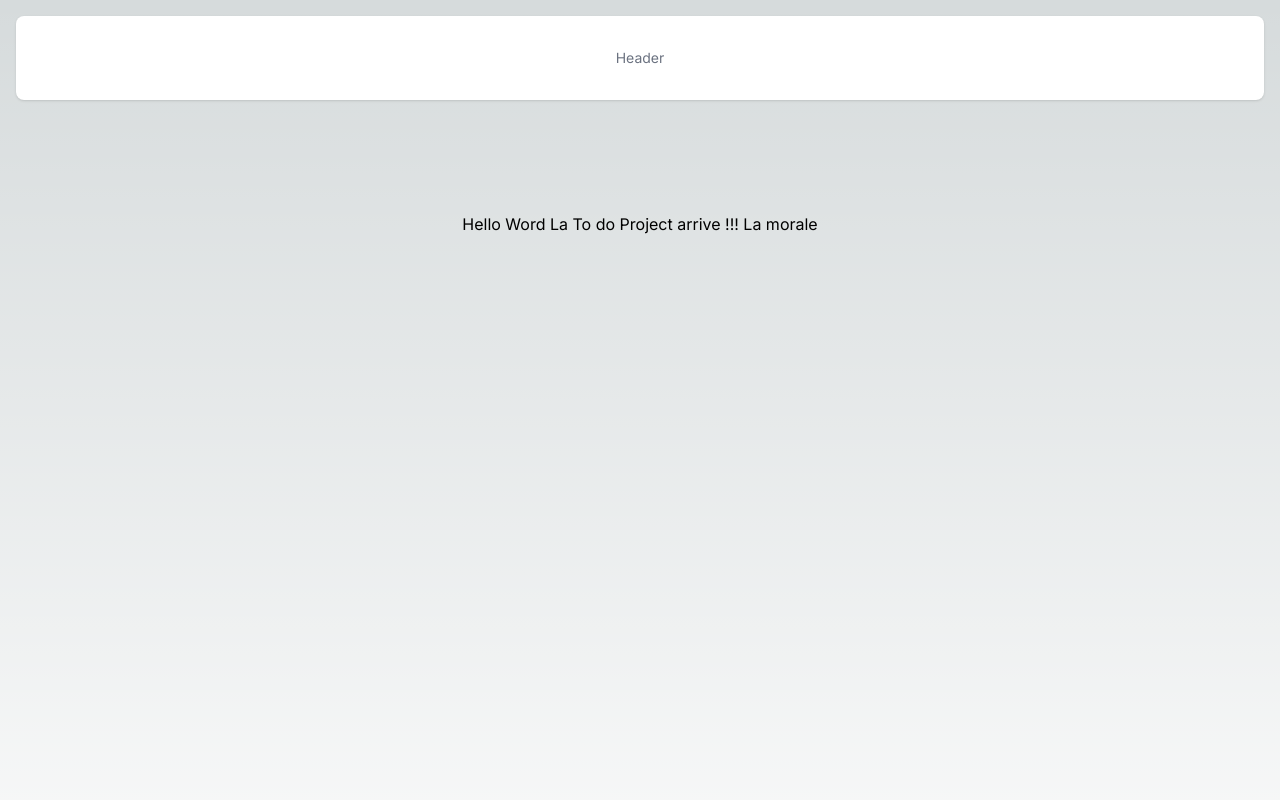
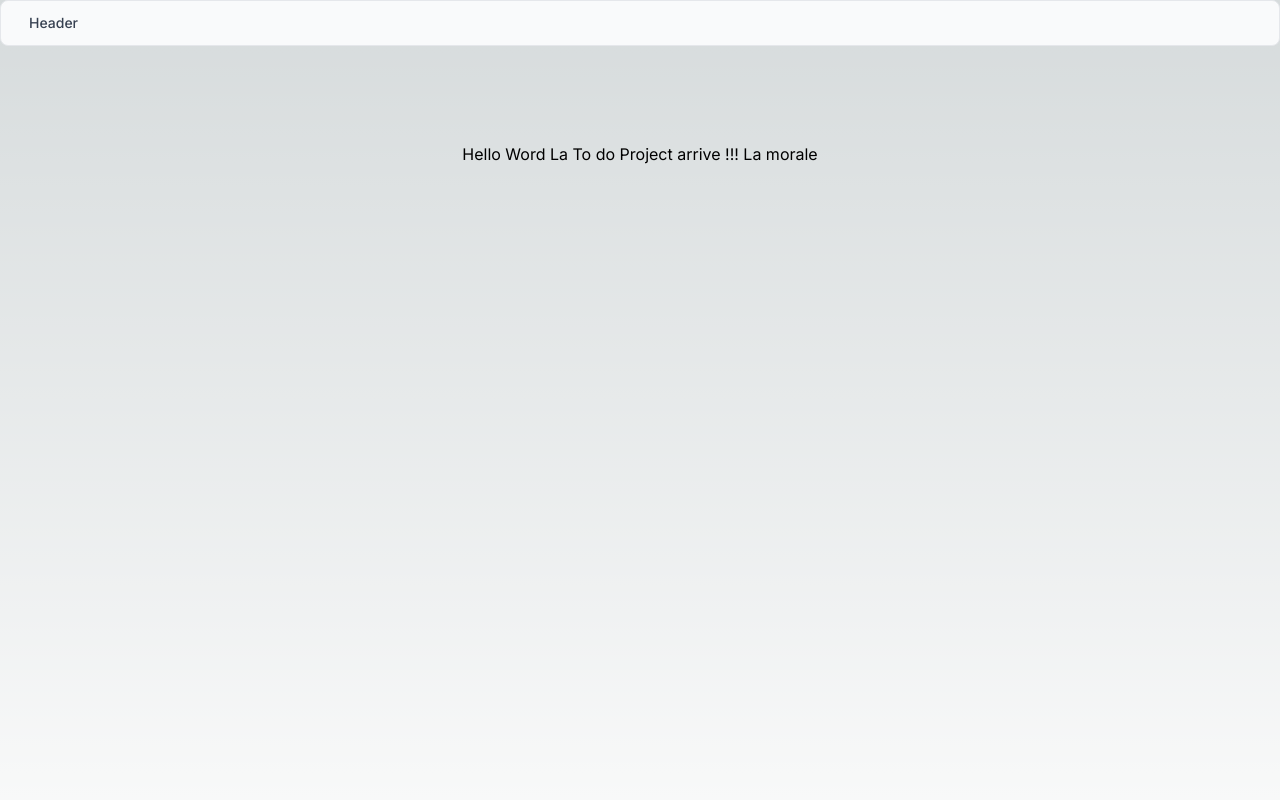
Before and after one commit to Zina07/To-Do-Project, a Next.js app: page / in a window 1280 px wide. Shown: the top 800 px of the page. Built offline with nearby package versions, Linux system fonts and the light colour scheme.

Commit message:
header en wip

```diff
--- a/src/components/Header.tsx
+++ b/src/components/Header.tsx
@@ -1,46 +1,146 @@
 export default function Header() {
   return (
-    <header className="bg-white rounded-lg shadow dark:bg-gray-900 m-4">
-      <div className="w-full max-w-screen-xl mx-auto p-4 md:py-8">
-        <div className="sm:flex sm:items-center sm:justify-between">
-          {/* <a
-              href="https://flowbite.com/"
-              className="flex items-center mb-4 sm:mb-0 space-x-3 rtl:space-x-reverse"
+    <header>
+      <nav
+        className="justify-between px-4 py-3 text-gray-700 border border-gray-200 rounded-lg sm:flex sm:px-5 bg-gray-50 dark:bg-gray-800 dark:border-gray-700"
+        aria-label="Breadcrumb"
+      >
+        <ol className="inline-flex items-center mb-3 space-x-1 md:space-x-2 rtl:space-x-reverse sm:mb-0">
+          <li>
+            <div className="flex items-center">
+              <a
+                href="#"
+                className="ms-1 text-sm font-medium text-gray-700 hover:text-blue-600 md:ms-2 dark:text-gray-400 dark:hover:text-white"
+              >
+                Header
+              </a>
+            </div>
+          </li>
+          {/* <li aria-current="page">
+            <div className="flex items-center">
+              <svg
+                className="rtl:rotate-180 w-3 h-3 mx-1 text-gray-400"
+                aria-hidden="true"
+                xmlns="http://www.w3.org/2000/svg"
+                fill="none"
+                viewBox="0 0 6 10"
+              >
+                <path
+                  stroke="currentColor"
+                  stroke-linecap="round"
+                  stroke-linejoin="round"
+                  stroke-width="2"
+                  d="m1 9 4-4-4-4"
+                />
+              </svg>
+              <a
+                href="#"
+                className="ms-1 text-sm font-medium text-gray-700 hover:text-blue-600 md:ms-2 dark:text-gray-400 dark:hover:text-white"
+              >
+                develop
+              </a>
+            </div>
+          </li>
+          <li aria-current="page">
+            <div className="flex items-center ">
+              <svg
+                className="rtl:rotate-180 w-3 h-3 mx-1 text-gray-400"
+                aria-hidden="true"
+                xmlns="http://www.w3.org/2000/svg"
+                fill="none"
+                viewBox="0 0 6 10"
+              >
+                <path
+                  stroke="currentColor"
+                  stroke-linecap="round"
+                  stroke-linejoin="round"
+                  stroke-width="2"
+                  d="m1 9 4-4-4-4"
+                />
+              </svg>
+              <span className="mx-1 text-sm font-medium text-gray-500 md:mx-2 dark:text-gray-400">
+                Issue #312
+              </span>
+              <span className="bg-blue-100 text-blue-800 text-xs font-semibold me-2 px-2 py-0.5 rounded dark:bg-blue-200 dark:text-blue-800 hidden sm:flex">
+                docs
+              </span>
+            </div>
+          </li> */}
+        </ol>
+        {/* <div>
+          <button
+            id="dropdownDefault"
+            data-dropdown-toggle="dropdown"
+            className="inline-flex items-center px-3 py-2 text-sm font-normal text-center text-gray-600 bg-gray-200 rounded-lg hover:bg-gray-300 focus:ring-4 focus:outline-none focus:ring-gray-100 dark:bg-gray-700 dark:hover:bg-gray-600 dark:text-gray-300 dark:focus:ring-gray-700"
+          >
+            <svg
+              className="w-3 h-3 me-2"
+              aria-hidden="true"
+              xmlns="http://www.w3.org/2000/svg"
+              fill="none"
+              viewBox="0 0 16 20"
             >
-              <img
-                src="https://flowbite.com/docs/images/logo.svg"
-                className="h-8"
-                alt="Flowbite Logo"
+              <path
+                stroke="currentColor"
+                stroke-linecap="round"
+                stroke-linejoin="round"
+                stroke-width="2"
+                d="M3 5v10M3 5a2 2 0 1 0 0-4 2 2 0 0 0 0 4Zm0 10a2 2 0 1 0 0 4 2 2 0 0 0 0-4Zm9-10v.4A3.6 3.6 0 0 1 8.4 9H6.61A3.6 3.6 0 0 0 3 12.605M14.458 3a2 2 0 1 1-4 0 2 2 0 0 1 4 0Z"
               />
-              <span className="self-center text-2xl font-semibold whitespace-nowrap dark:text-white">
-                Flowbite
-              </span>
-            </a> */}
-
-          {/* <ul class="flex flex-wrap items-center mb-6 text-sm font-medium text-gray-500 sm:mb-0 dark:text-gray-400">
-                  {/* <li>
-                      <a href="#" class="hover:underline me-4 md:me-6">About</a>
-                  </li>
-                  <li>
-                      <a href="#" class="hover:underline me-4 md:me-6">Privacy Policy</a>
-                  </li>
-                  <li>
-                      <a href="#" class="hover:underline me-4 md:me-6">Licensing</a>
-                  </li>
-                  <li>
-                      <a href="#" class="hover:underline">Contact</a>
-                  </li>
-              </ul> */}
-        </div>
-        {/* <hr className="my-6 border-gray-200 sm:mx-auto dark:border-gray-700 lg:my-8" /> */}
-        <span className="block text-sm text-gray-500 sm:text-center dark:text-gray-400">
-          {/* © 2023{" "} */}
-          {/* <a href="https://flowbite.com/" className="hover:underline">
-              Flowbite™
-            </a> */}
-          Header
-        </span>
-      </div>
+            </svg>
+            Fix #6597
+            <svg
+              className="w-2.5 h-2.5 ms-2.5"
+              aria-hidden="true"
+              xmlns="http://www.w3.org/2000/svg"
+              fill="none"
+              viewBox="0 0 10 6"
+            >
+              <path
+                stroke="currentColor"
+                stroke-linecap="round"
+                stroke-linejoin="round"
+                stroke-width="2"
+                d="m1 1 4 4 4-4"
+              />
+            </svg>
+          </button> */}
+        {/* <div
+            id="dropdown"
+            className="z-10 hidden bg-white divide-y divide-gray-100 rounded-lg shadow w-44 dark:bg-gray-700"
+          >
+            <ul
+              className="py-2 text-sm text-gray-700 dark:text-gray-200"
+              aria-labelledby="dropdownDefault"
+            > */}
+        {/* <li>
+                <a
+                  href="#"
+                  className="block px-4 py-2 hover:bg-gray-100 dark:hover:bg-gray-600 dark:hover:text-white"
+                >
+                  New branch
+                </a>
+              </li>
+              <li>
+                <a
+                  href="#"
+                  className="block px-4 py-2 hover:bg-gray-100 dark:hover:bg-gray-600 dark:hover:text-white"
+                >
+                  Rename
+                </a>
+              </li> */}
+        {/* <li>
+                <a
+                  href="#"
+                  className="block px-4 py-2 hover:bg-gray-100 dark:hover:bg-gray-600 dark:hover:text-white"
+                >
+                  Delete
+                </a>
+               </li>  */}
+        {/* </ul>  */}
+        {/* </div>
+        </div>  */}
+      </nav>
     </header>
   );
 }
```
